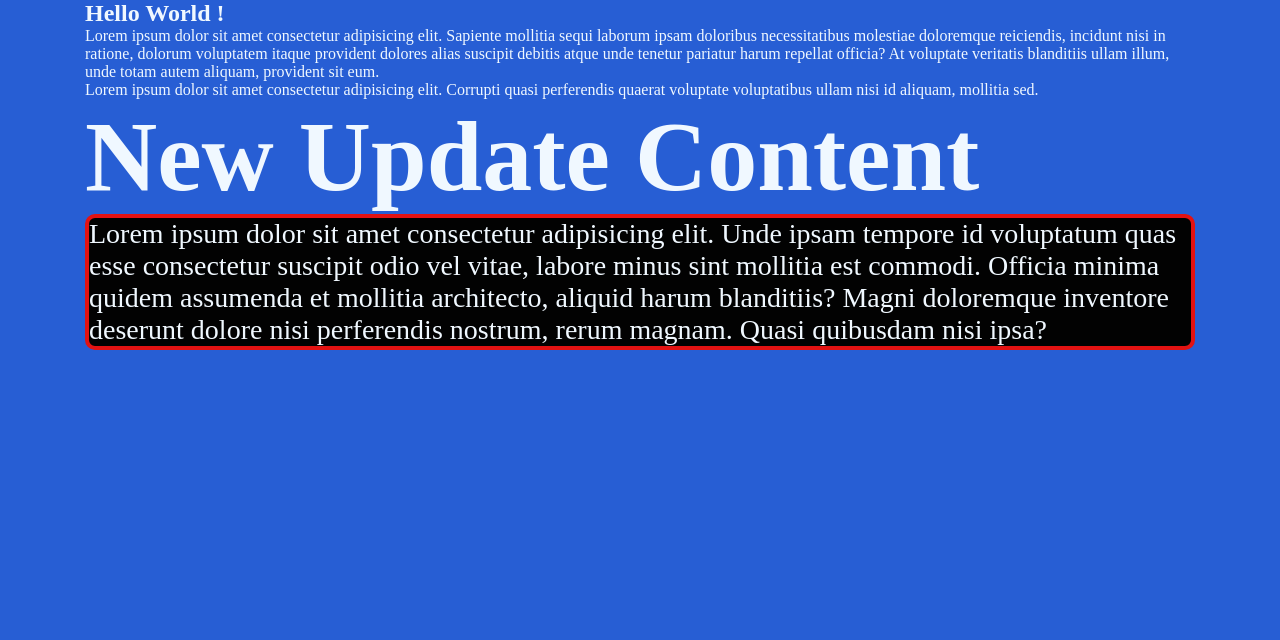
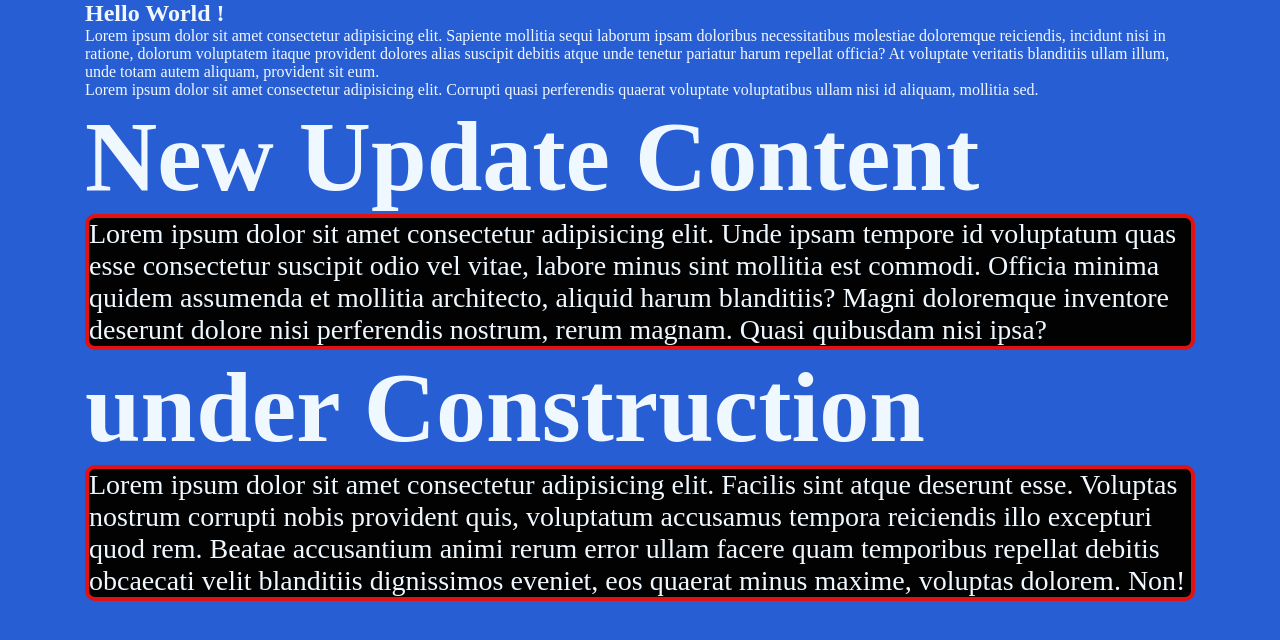
Before and after one commit to mchamoudadev/github, a plain HTML site: page index.html in a window 1280 px wide. Drawn offline with Linux system fonts and the light colour scheme.

```diff
--- a/index.html
+++ b/index.html
@@ -33,6 +33,16 @@
 					doloremque inventore deserunt dolore nisi perferendis nostrum, rerum
 					magnam. Quasi quibusdam nisi ipsa?
 				</p>
+
+				<h1 class="heading">under Construction</h1>
+				<p class="text">
+					Lorem ipsum dolor sit amet consectetur adipisicing elit. Facilis sint
+					atque deserunt esse. Voluptas nostrum corrupti nobis provident quis,
+					voluptatum accusamus tempora reiciendis illo excepturi quod rem.
+					Beatae accusantium animi rerum error ullam facere quam temporibus
+					repellat debitis obcaecati velit blanditiis dignissimos eveniet, eos
+					quaerat minus maxime, voluptas dolorem. Non!
+				</p>
 			</div>
 		</section>
 	</body>
```
Also changed, not shown: notes.txt (added).
